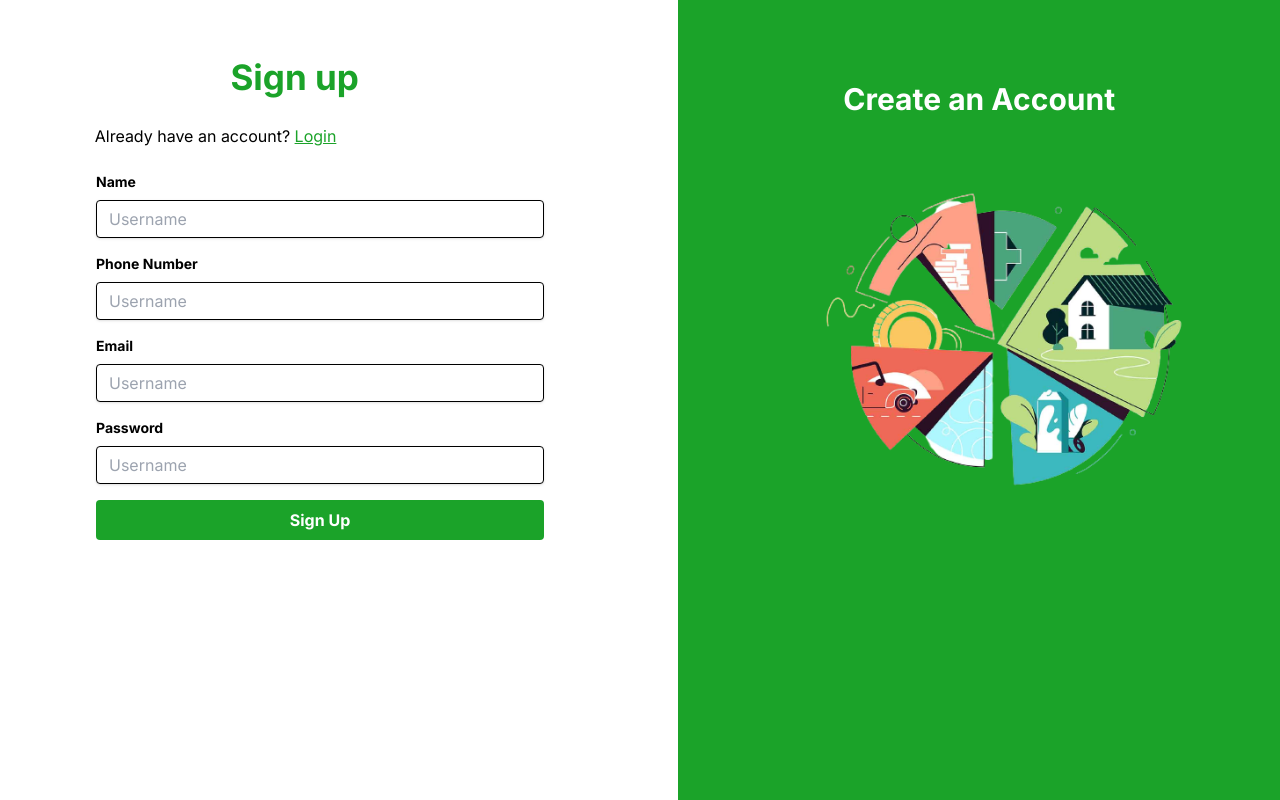
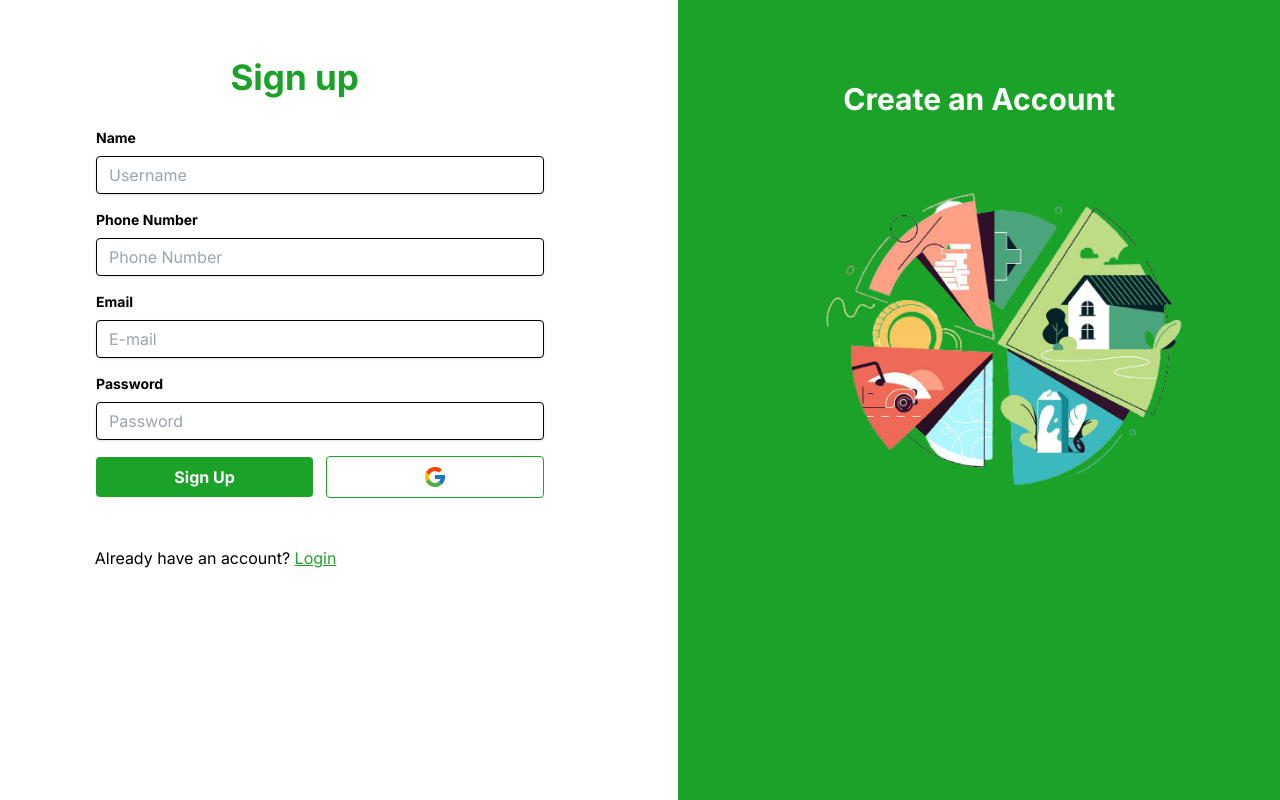
Before and after one commit to Purav2003/Expense-Tracker, a React (Create React App) app: page /signup in a window 1280 px wide. Built offline with nearby package versions, Linux system fonts and the light colour scheme.

Commit message:
Updated signup

```diff
--- a/package.json
+++ b/package.json
@@ -9,6 +9,7 @@
     "axios": "^1.4.0",
     "react": "^18.2.0",
     "react-dom": "^18.2.0",
+    "react-icons": "^4.10.1",
     "react-router-dom": "^6.14.1",
     "react-scripts": "5.0.1",
     "web-vitals": "^2.1.4"
--- a/src/Assets/css/signup.css
+++ b/src/Assets/css/signup.css
@@ -49,3 +49,13 @@
         height: 0px !important;
     }
 }
+
+.icon-google{
+    text-align:  center !important;
+    margin-left: 7.5vw !important;
+    font-size: 24px !important;
+}
+
+#error{
+    color: tomato;
+}
--- a/src/Pages/Signup.jsx
+++ b/src/Pages/Signup.jsx
@@ -1,6 +1,7 @@
 import axios from "axios"
 import signup from '../Assets/images/signup.png';
 import "../Assets/css/signup.css";
+import * as icons from 'react-icons/fc';
 const Signup = () => {
 
   const handleSubmit = async (e) => {
@@ -15,18 +16,19 @@ const Signup = () => {
       await axios.post('http://localhost:5000/api/v1/auth/signup', { email, password, name, mobile})
     } catch (error) {
 
-    }</>:<div>
-      <h1 style={{background:'yellow',textAlign:'center'}}>Password to sarkho nakh be</h1>
+    }</>:console.log("Error")
+    document.getElementById('error').innerHTML += '<h1>Invalid Phone Number</h1>';
 
-    </div>
+
   }
   return (
     <>
     <div className="lg:flex lg:flex-row">
     <div className="pl-[5vw] pt-[3vw] first-div">
+      <div id="error" className="pl-[2.4vw]"></div>
           <div>
+
             <h1 className="text-[35px] heading-signup font-bold pl-[13vw] pt-[1vw] text-[#1BA329]">Sign up</h1>
-            <p className="pl-[2.4vw] pt-[2.5vh] second-signup">Already have an account? <a href="/login" className="underline text-[#1BA329]">Login</a></p>
           </div>
             <div className="w-full max-w-xs">
               <form onSubmit={handleSubmit} className="bg-white rounded w-[40vw] px-8 pt-6 pb-8 mb-4">
@@ -34,33 +36,38 @@ const Signup = () => {
                   <label className="block text-black-700 text-sm font-bold mb-2 ">
                     Name
                   </label>
-                  <input className="name shadow appearance-none border border-black rounded w-full py-2 px-3 text-black-700 leading-tight focus:outline-none focus:shadow-outline" id="username" type="text" placeholder="Username" />
+                  <input className="name shadow appearance-none border border-black rounded w-full py-2 px-3 text-black-700 leading-tight focus:outline-none focus:shadow-outline" type="text" placeholder="Username" />
                 </div>
                 <div className="mb-4 form-field">
                   <label className="block text-black-700 text-sm font-bold mb-2">
                     Phone Number
                   </label>
-                  <input className="mobile shadow appearance-none border border-black rounded w-full py-2 px-3 text-black-700 leading-tight focus:outline-none focus:shadow-outline" id="username" type="mail" placeholder="Username" />
+                  <input className="mobile shadow appearance-none border border-black rounded w-full py-2 px-3 text-black-700 leading-tight focus:outline-none focus:shadow-outline" type="number" placeholder="Phone Number" />
                 </div>
                 <div className="mb-4 form-field">
                   <label className="block text-black-700 text-sm font-bold mb-2">
                     Email
                   </label>
-                  <input className="email shadow appearance-none border border-black rounded w-full py-2 px-3 text-black-700 leading-tight focus:outline-none focus:shadow-outline" id="username" type="text" placeholder="Username" />
+                  <input className="email shadow appearance-none border border-black rounded w-full py-2 px-3 text-black-700 leading-tight focus:outline-none focus:shadow-outline" type="email" placeholder="E-mail" />
                 </div>
                 <div className="mb-4 form-field">
                   <label className="block text-black-700 text-sm font-bold mb-2">
                     Password
                   </label>
-                  <input className="password shadow appearance-none border border-black rounded w-full py-2 px-3 text-black-700 leading-tight focus:outline-none focus:shadow-outline" id="username" type="password" placeholder="Username" />
+                  <input className="password shadow appearance-none border border-black rounded w-full py-2 px-3 text-black-700 leading-tight focus:outline-none focus:shadow-outline" type="password" placeholder="Password" />
                 </div>
                 <div className="flex form-field items-center">
-                  <button className="bg-[#1BA329] button w-full text-white font-bold py-2 rounded focus:outline-none focus:shadow-outline" type="button">
+                  <button className="bg-[#1BA329] button w-full text-white font-bold py-2 rounded focus:outline-none focus:shadow-outline" type="submit">
                     Sign Up
+                  </button>
+                  <button className="border content-center border-[#1BA329] ml-[1vw] button w-full text-white font-bold py-2 rounded focus:outline-none focus:shadow-outline" type="button">
+                  <icons.FcGoogle className="icon-google"></icons.FcGoogle>
                   </button>
 
                 </div>
               </form>
+              <p className="pl-[2.4vw] second-signup">Already have an account? <a href="/login" className="underline text-[#1BA329]">Login</a></p>
+
             </div>
         </div>
 <div className="photo-signup ml-[23vw] w-full h-[100vh] pt-[6vw] bg-[#1BA329] invisible sm:invisible md:invisible lg:visible xl:visible">
```
Also changed, not shown: 1 other file (tests, documents, lock files or other folders).
